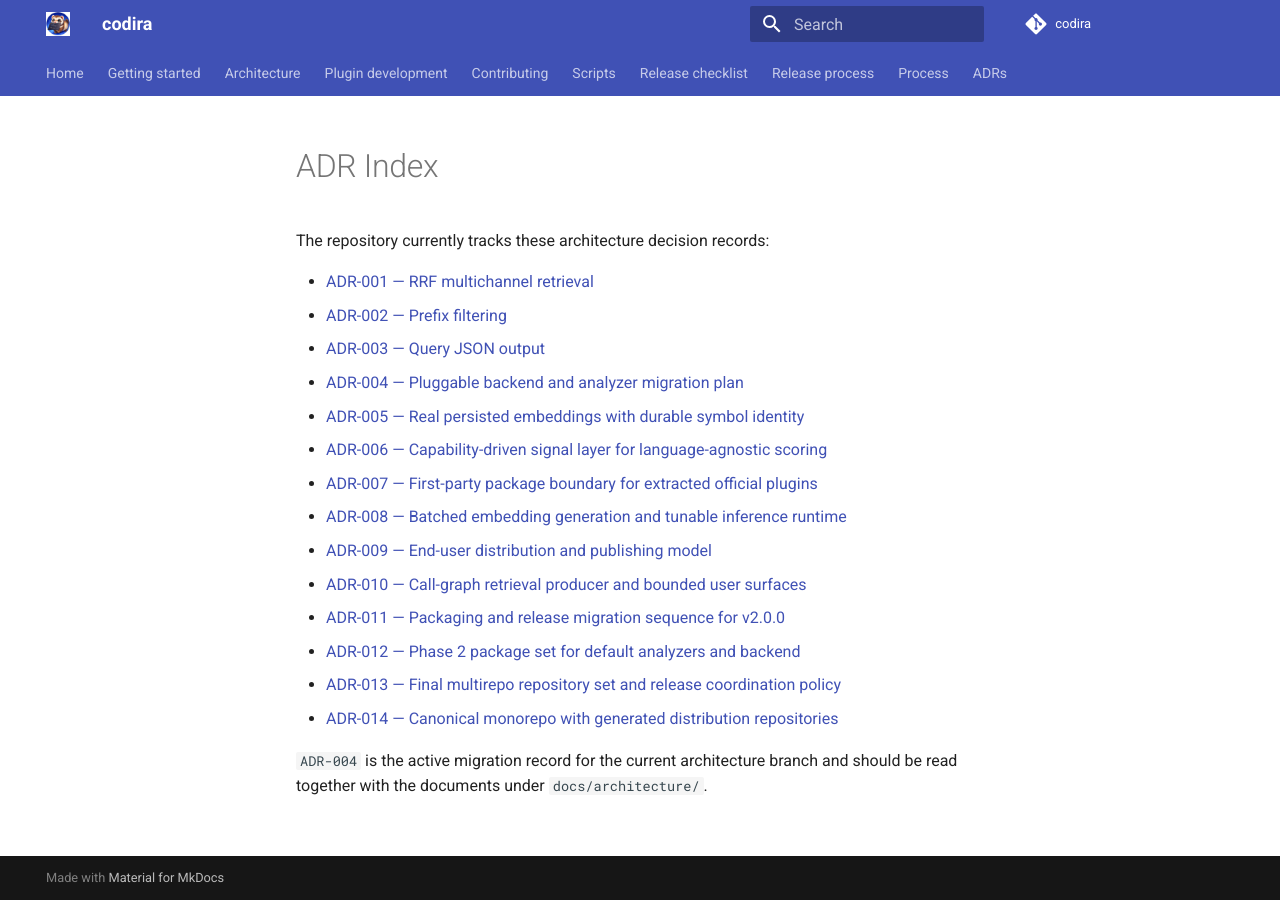
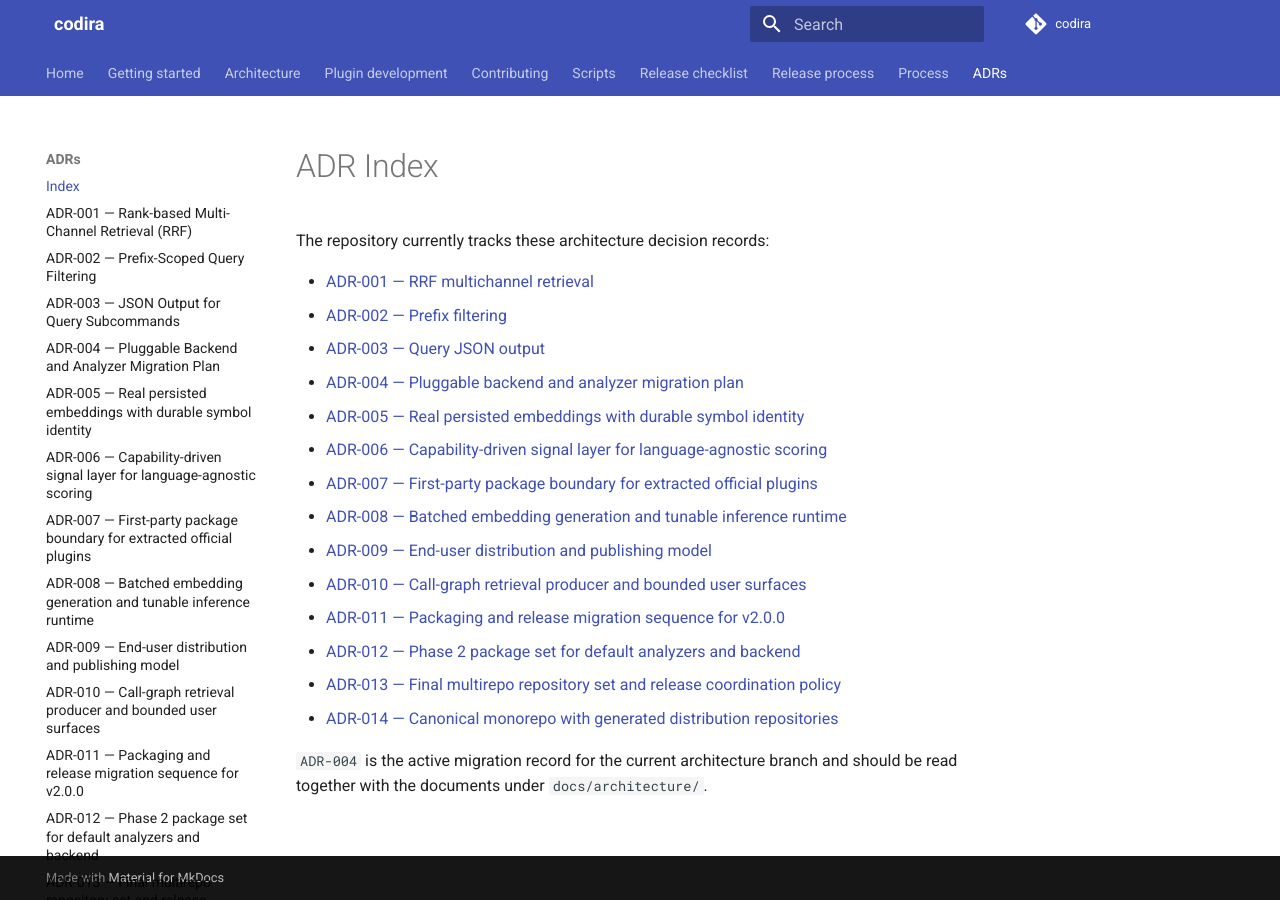
Before and after one commit to marco0560/codira, an MkDocs documentation site: the page built from docs/adr/index.md, in a window 1280 px wide. Built offline with MkDocs 1.6.1 and Material for MkDocs 9.7.7, drawn with Linux system fonts in a browser that asks for light colours; comment, search, counter and statistics services are not loaded; part of the change alters nothing that is shown.

Commit message:
fix(docs): restore generated site navigation
Move the main documentation nav back to mkdocs.yml so MkDocs rewrites nested page links to directory URLs correctly.

Keep ADR entries dynamic through the awesome-pages rest placeholder and the ADR directory .pages file.

Use an ICO favicon and hide the Material logo slot so the badge is not rendered beside the site name.

```diff
--- /dev/null
+++ b/docs/stylesheets/site.css
@@ -0,0 +1,4 @@
+.md-header__button.md-logo,
+.md-nav__button.md-logo {
+  display: none;
+}
--- a/mkdocs.yml
+++ b/mkdocs.yml
@@ -8,8 +8,7 @@ edit_uri: edit/main/docs/
 
 theme:
   name: material
-  favicon: badges/small.png
-  logo: badges/cartoon_cold-2.png
+  favicon: favicon.ico
   features:
     - navigation.tabs
     - navigation.sections
@@ -28,3 +27,41 @@ markdown_extensions:
 plugins:
   - search
   - awesome-pages
+
+extra_css:
+  - stylesheets/site.css
+
+nav:
+  - Home: index.md
+  - Getting started: getting_started.md
+  - Architecture:
+      - Index: architecture/index.md
+      - System overview: architecture/system-overview.md
+      - Indexing pipeline: architecture/indexing-pipeline.md
+      - Query pipeline: architecture/query-pipeline.md
+      - Plugin model: architecture/plugin-model.md
+      - Core contracts: architecture/core-contracts.md
+      - Storage backends: architecture/storage-backends.md
+      - Language analyzers: architecture/language-analyzers.md
+  - Plugin development:
+      - Index: plugins/index.md
+      - Quick start: plugins/getting-started.md
+      - Analyzer plugins: plugins/analyzers.md
+      - Backend plugins: plugins/backends.md
+      - Packaging and install: plugins/packaging.md
+      - Tutorial: plugins/tutorial.md
+  - Contributing: CONTRIBUTING.md
+  - Scripts: scripts.md
+  - Release checklist: release/checklist.md
+  - Release process: release/process.md
+  - Process:
+      - Branching: process/branching.md
+      - Decisions: process/decisions.md
+      - Publishing walkthrough: process/python-package-publishing-walkthrough.md
+      - Issue 001 execution: process/issue-001-real-embeddings-execution.md
+      - Issue 009 execution: process/issue-009-capability-signal-layer-execution.md
+      - Issue 009 inventory: process/issue-009-capability-signal-layer-inventory.md
+      - Embedding performance execution: process/embedding-performance-execution.md
+  - ADRs:
+      - Index: adr/index.md
+      - "... | flat | glob=adr/ADR-*.md"
```
Also changed, not shown: docs/.pages (deleted), docs/adr/.pages, docs/favicon.ico (added).
